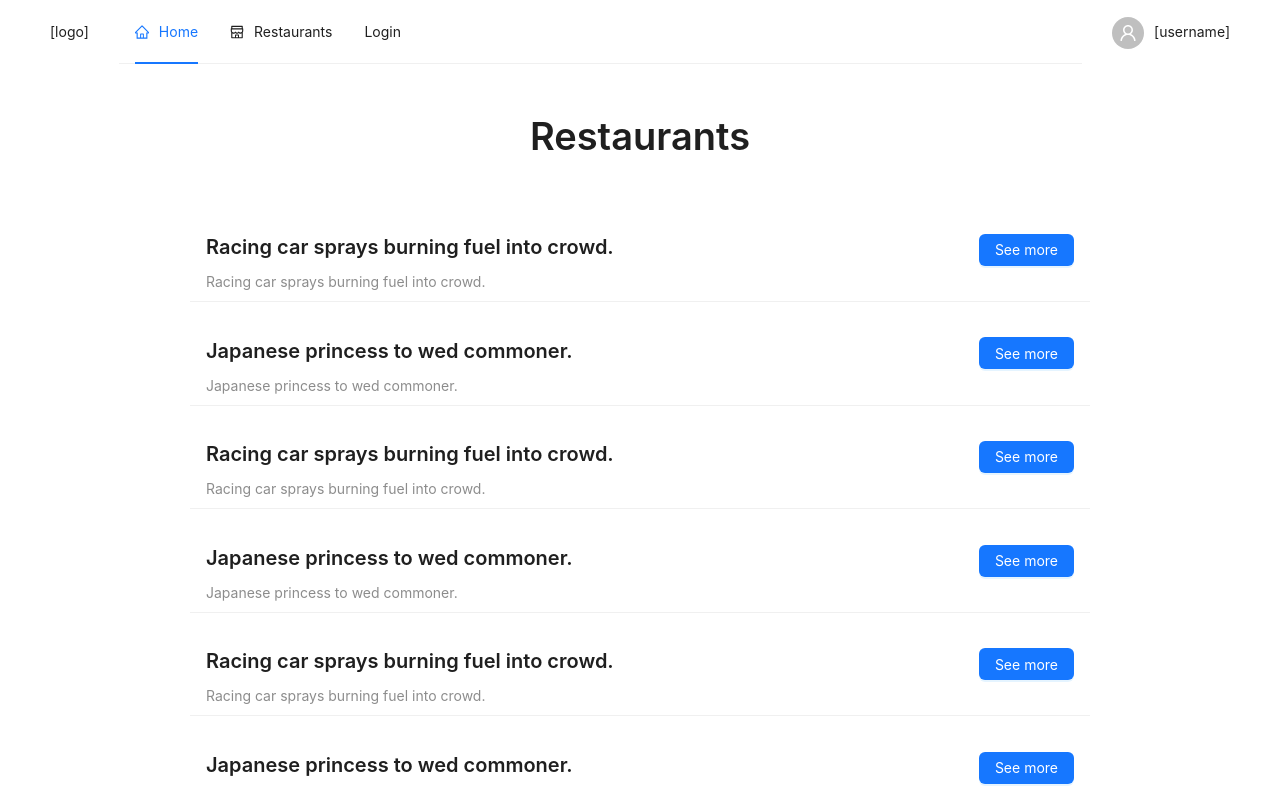
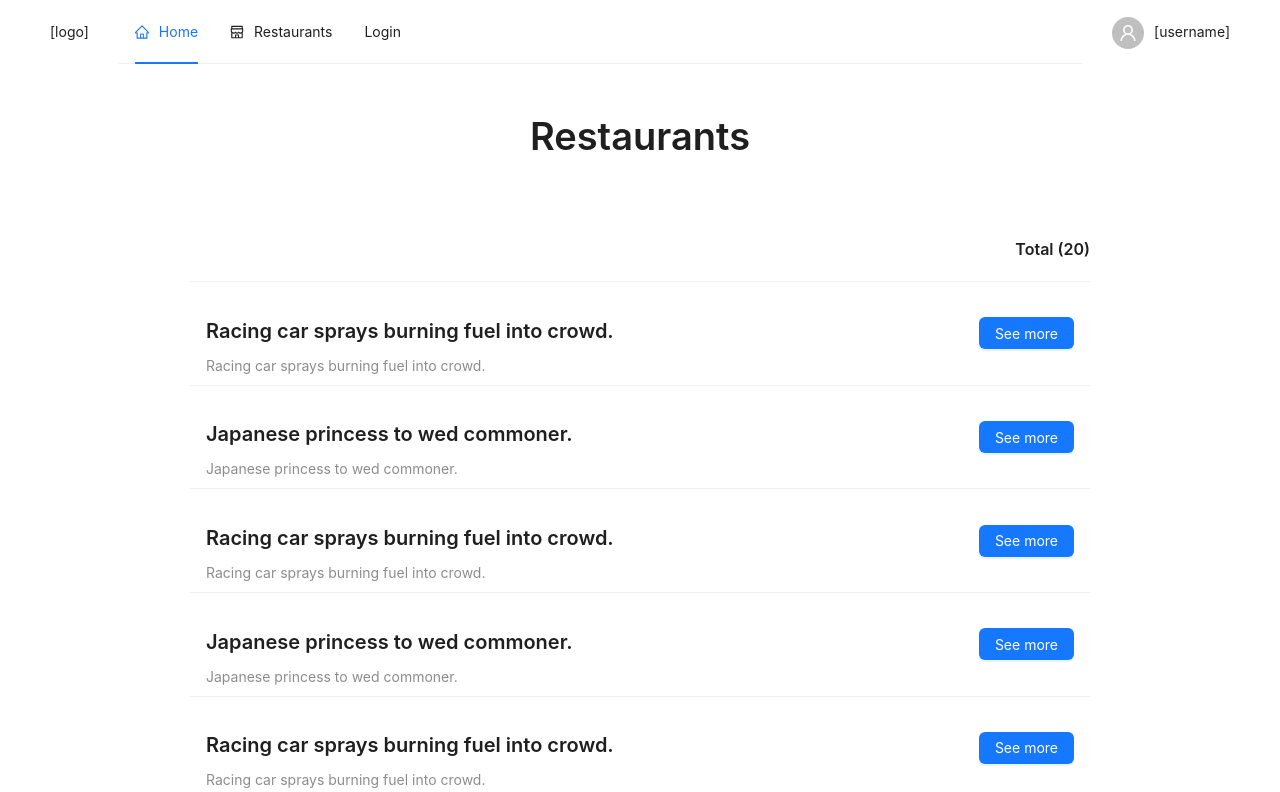
Before and after one commit to Pejomi/mtogo-frontend, a React (Create React App) app: page /restaurants in a window 1280 px wide. Shown: the top 792 px of the page. Built offline with nearby package versions, Linux system fonts and the light colour scheme.

Commit message:
refactor some minor changes in pages

```diff
--- a/src/components/CreateAccountForm.tsx
+++ b/src/components/CreateAccountForm.tsx
@@ -1,5 +1,4 @@
 import { Button, Form, Input } from "antd";
-import { UserOutlined, LockOutlined } from "@ant-design/icons";
 
 const CreateAccountForm = () => {
     const onFinish = (values: any) => {
--- a/src/components/LoginForm.tsx
+++ b/src/components/LoginForm.tsx
@@ -1,6 +1,4 @@
-import { Content } from "antd/es/layout/layout";
-import Title from "antd/es/typography/Title";
-import { Button, Checkbox, Form, Input } from "antd";
+import { Button, Form, Input } from "antd";
 import { UserOutlined, LockOutlined } from "@ant-design/icons";
 
 const LoginForm = () => {
--- a/src/components/Navigationbar.tsx
+++ b/src/components/Navigationbar.tsx
@@ -1,7 +1,5 @@
-import { AppstoreOutlined, EditOutlined, HomeOutlined, MailOutlined, SettingOutlined, ShopOutlined, UserOutlined } from '@ant-design/icons';
-import { Avatar, Col, Menu, Row, type MenuProps } from 'antd';
-import Home from '../pages/Home';
-import { useState } from 'react';
+import { HomeOutlined, ShopOutlined, UserOutlined } from '@ant-design/icons';
+import { Avatar, Col, Menu, Row } from 'antd';
 import { Header } from 'antd/es/layout/layout';
 import { Link } from 'react-router-dom';
 
--- a/src/components/RestaurantList.tsx
+++ b/src/components/RestaurantList.tsx
@@ -1,7 +1,5 @@
-import { Button, Checkbox, Form, Input, List, Typography } from "antd";
-import { UserOutlined, LockOutlined } from "@ant-design/icons";
+import { Button, List } from "antd";
 import Title from "antd/es/typography/Title";
-
 
 const RestaurantList = () => {
     // DUMMY DATA
@@ -30,6 +28,7 @@ const RestaurantList = () => {
     ];
     return (
         <List
+            header={<Title style={{ textAlign: "right" }} level={5}>Total ({data.length})</Title>}
             size="small"
             pagination={{ align: "center", position: "bottom" }}
             dataSource={data}
```
